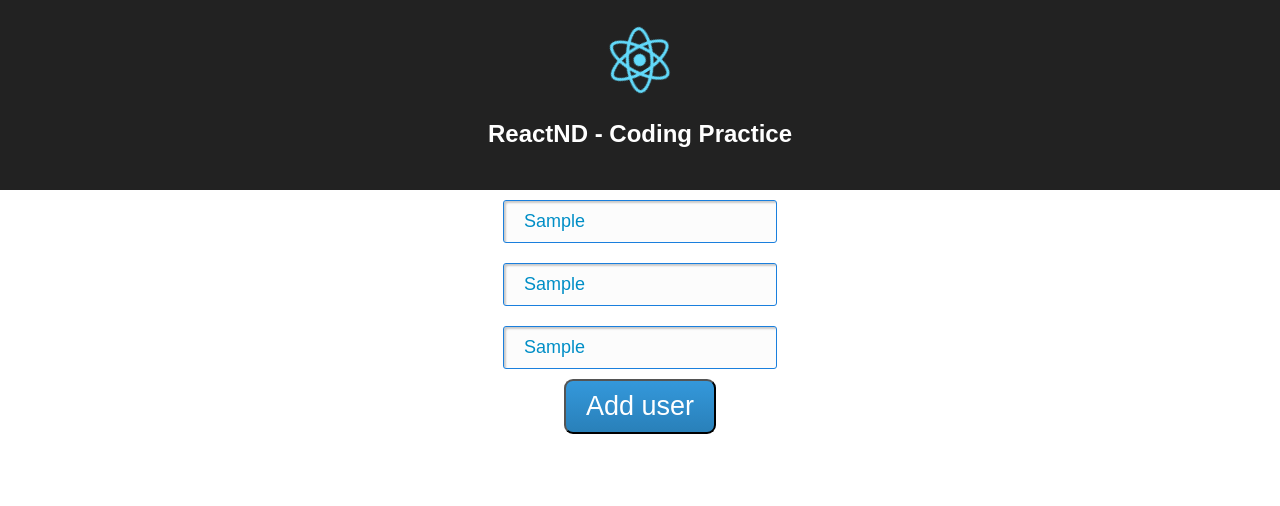
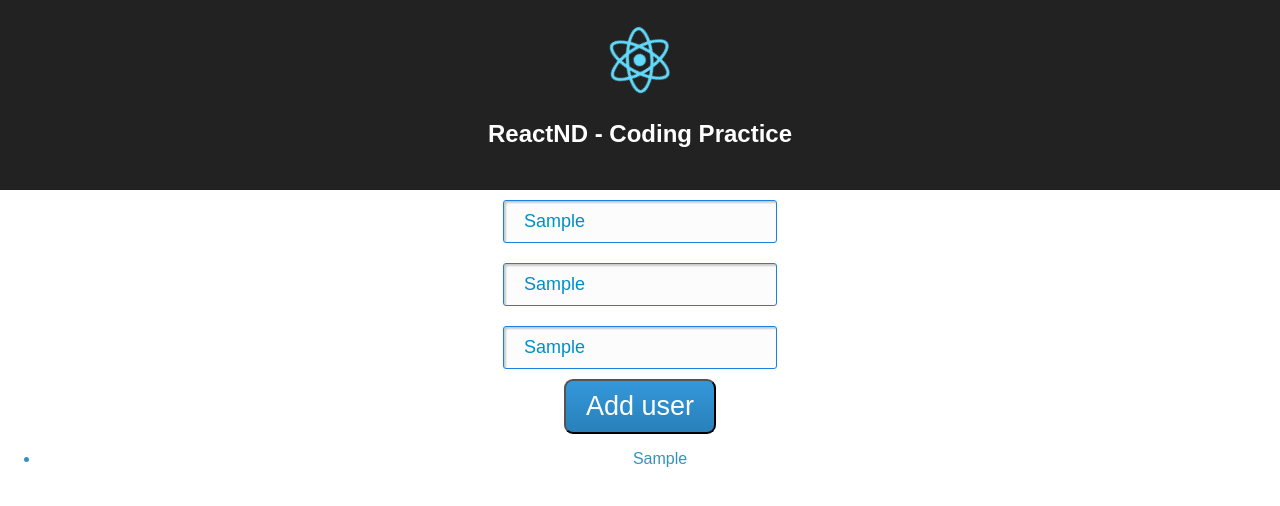
Before and after one commit to kardoso/reactnd-all-together-exercise-1, a React (Create React App) app: page / in a window 1280 px wide. Both pictures are taken after typing "Sample", "Sample", "Sample" into the empty fields and a click on the button "Add user". Shown: the top 506 px of the page. Built offline with nearby package versions, Linux system fonts and the light colour scheme.

Commit message:
Show list of users

```diff
--- a/src/App.js
+++ b/src/App.js
@@ -2,6 +2,7 @@ import React, { Component } from 'react'
 import logo from './logo.svg'
 import './App.css'
 import NewUser from './Components/NewUser'
+import ListUsers from './Components/ListUsers'
 
 /*
 This exercise will help you put together and practice all of the concepts you've
@@ -30,6 +31,7 @@ class App extends Component {
           <h1 className="App-title">ReactND - Coding Practice</h1>
         </header>
         <NewUser users={this.state.users} addUser={this.addUser} />
+        <ListUsers users={this.state.users} />
       </div>
     )
   }
--- /dev/null
+++ b/src/Components/ListUsers.js
@@ -0,0 +1,18 @@
+import React from 'react'
+import PropTypes from 'prop-types'
+
+function ListUsers(props) {
+  return (
+    <ul>
+      {props.users.map(u => (
+        <li key={u.username}>{u.username}</li>
+      ))}
+    </ul>
+  )
+}
+
+ListUsers.propTypes = {
+  users: PropTypes.array.isRequired
+}
+
+export default ListUsers
```
